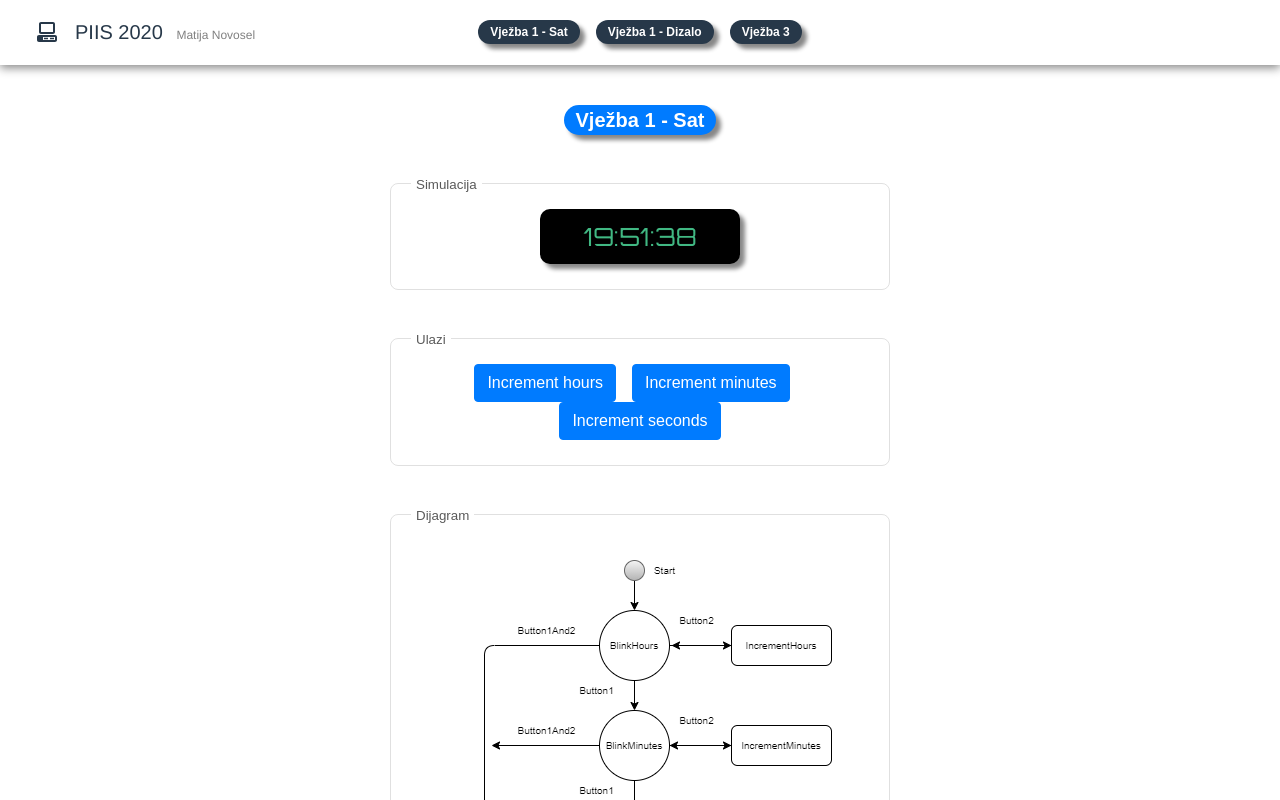
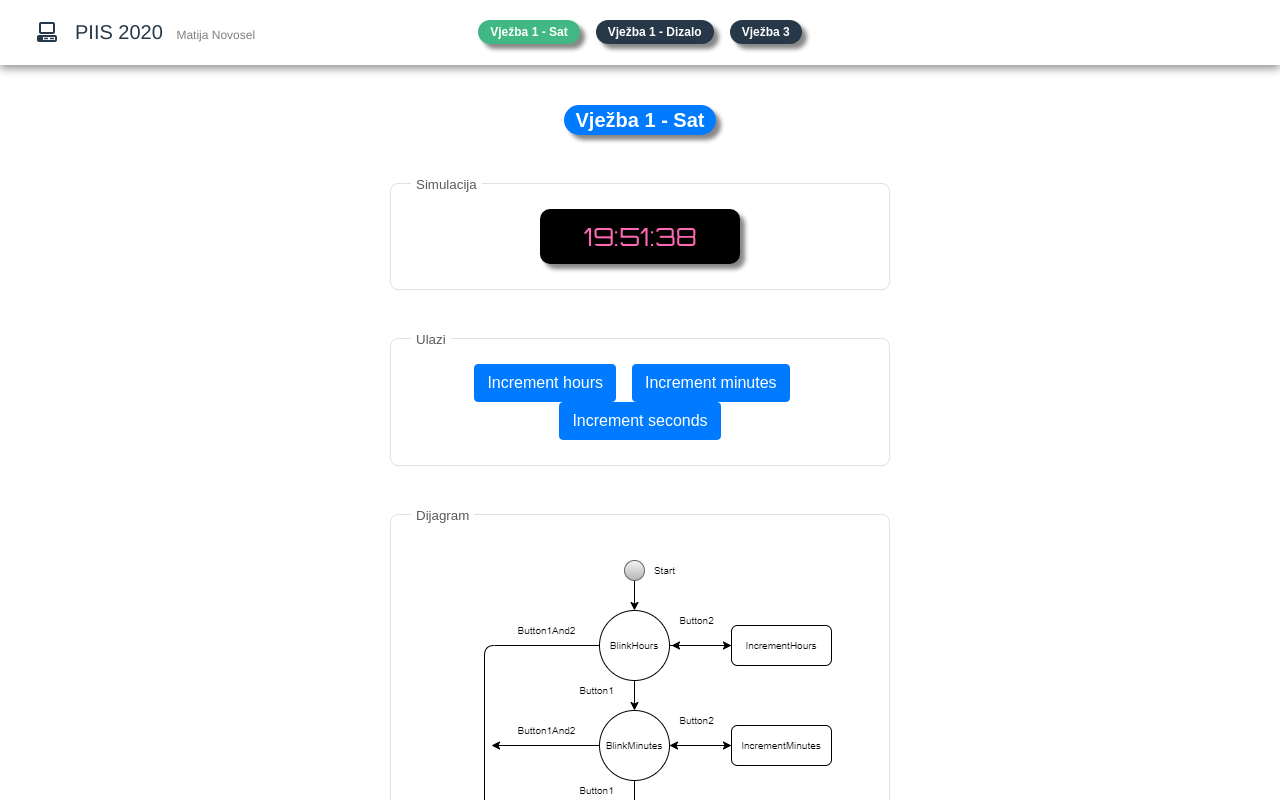
Before and after one commit to MatijaNovosel/piis-2020, a Vue app in the folder vjezba-1-3/: page / in a window 1280 px wide. Shown: the top 800 px of the page. Built offline with nearby package versions, Linux system fonts and the light colour scheme.

Commit message:
Active route changes

```diff
--- a/vjezba-1-3/src/components/navbar.vue
+++ b/vjezba-1-3/src/components/navbar.vue
@@ -1,12 +1,16 @@
 <template>
   <nav class="navbar sticky-top navbar-expand navbar-light navbar-general">
-    <span class="navbar-logo"><logo class="mr-3 mb-1" />PIIS 2020 <span class="subtitle-text ml-2">Matija Novosel</span></span>
+    <span class="navbar-logo"
+      ><logo class="mr-3 mb-1" />PIIS 2020
+      <span class="subtitle-text ml-2">Matija Novosel</span></span
+    >
     <div class="collapse navbar-collapse">
       <ul class="navbar-nav mx-auto">
         <li class="nav-item mr-3">
           <span
             @click="redirect({ name: 'vjezba-1-sat' })"
             class="badge badge-pill pill shadow"
+            :class="{ 'active-route': route.name == 'vjezba-1-sat' }"
             >Vježba 1 - Sat</span
           >
         </li>
@@ -14,6 +18,7 @@
           <span
             @click="redirect({ name: 'vjezba-1-dizalo' })"
             class="badge badge-pill pill shadow"
+            :class="{ 'active-route': route.name == 'vjezba-1-dizalo' }"
             >Vježba 1 - Dizalo</span
           >
         </li>
@@ -21,6 +26,7 @@
           <span
             @click="redirect({ name: 'vjezba-3' })"
             class="badge badge-pill pill shadow"
+            :class="{ 'active-route': route.name == 'vjezba-3' }"
             >Vježba 3</span
           >
         </li>
@@ -31,7 +37,7 @@
 
 <script lang="ts">
 import { defineComponent } from "vue";
-import { useRouter } from "vue-router";
+import { useRouter, useRoute } from "vue-router";
 import logo from "@/components/logo.vue";
 
 interface Route {
@@ -45,13 +51,15 @@ export default defineComponent({
   },
   setup() {
     const router = useRouter();
+    const route = useRoute();
 
     function redirect(route: Route) {
       router.push({ name: route.name });
     }
 
     return {
-      redirect
+      redirect,
+      route
     };
   }
 });
@@ -88,4 +96,7 @@ export default defineComponent({
 .pill:hover {
   background-color: grey;
 }
+.active-route {
+  background-color: var(--vue-logo-green);
+}
 </style>
--- a/vjezba-1-3/src/views/vjezba-1-sat.vue
+++ b/vjezba-1-3/src/views/vjezba-1-sat.vue
@@ -132,7 +132,7 @@ export default defineComponent({
 .clock {
   font-size: 25px;
   background-color: black;
-  color: var(--vue-logo-green);
+  color: hotpink;
   padding: 12px;
   border-radius: 10px;
   width: 200px;
```
